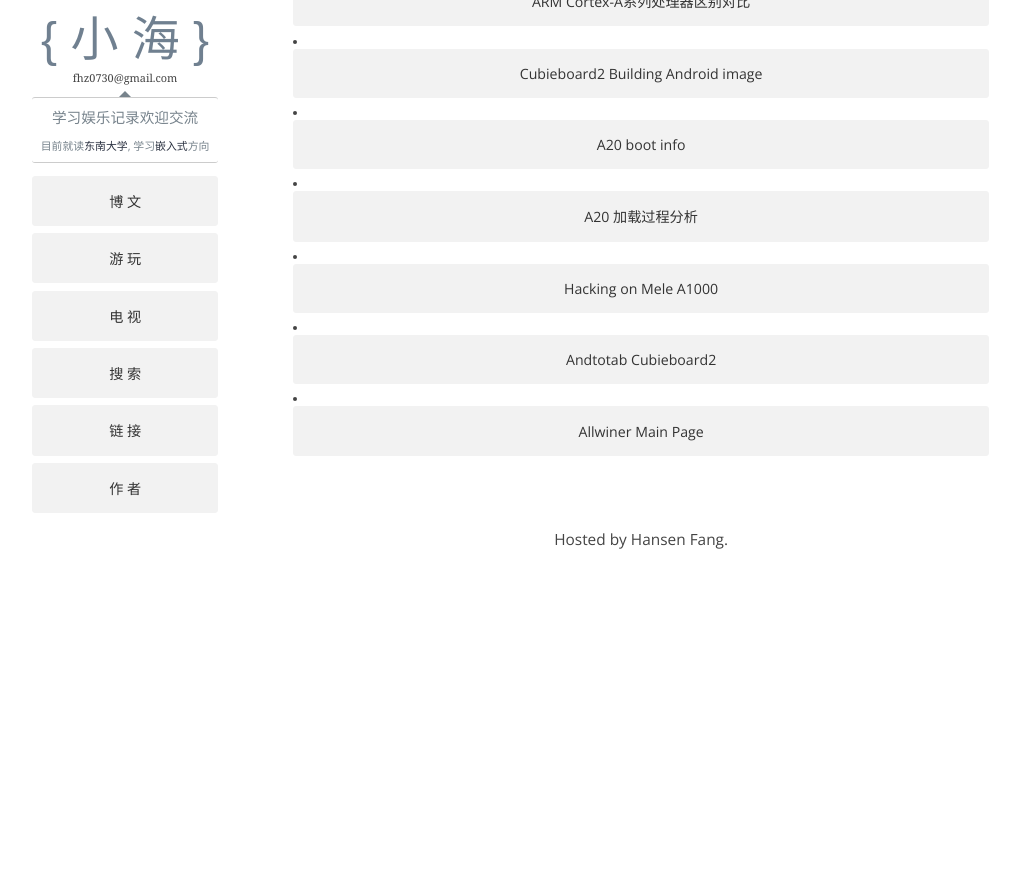
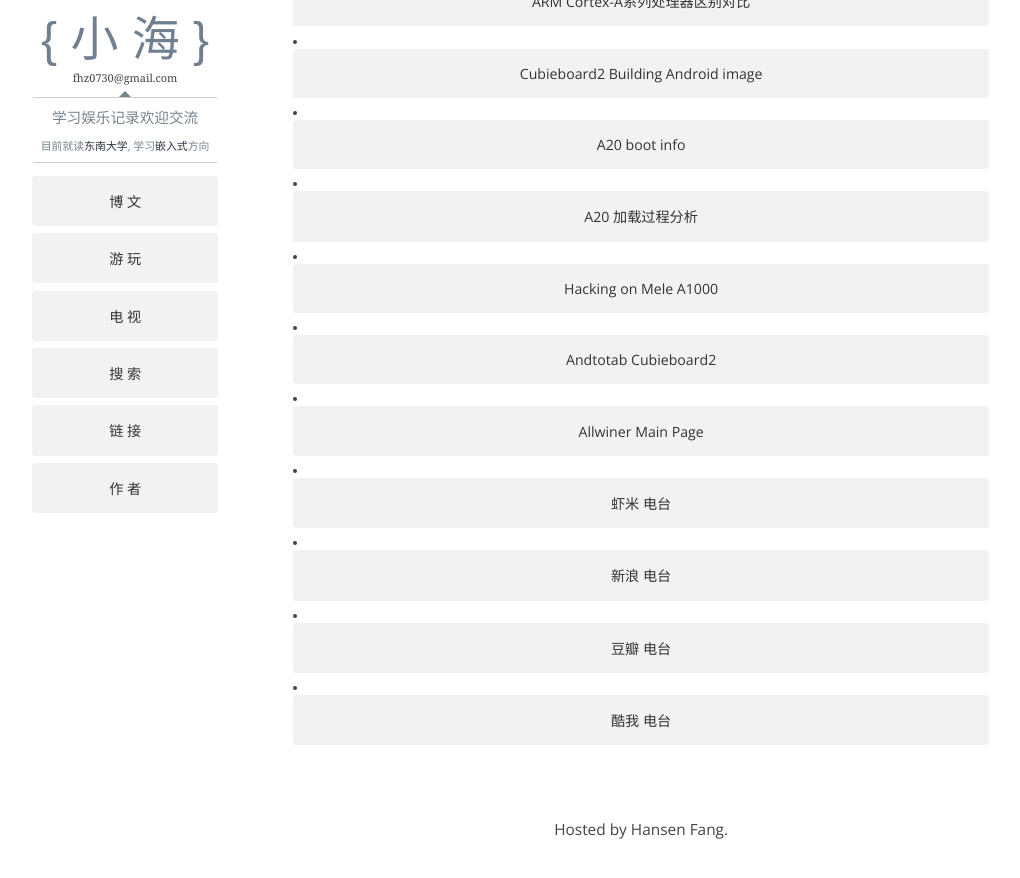
Before and after one commit to hansen0730/hansen0730.github.com, a Jekyll site: the page built from link.html, in a window 1280 px wide and 900 px high, scrolled down 662 px. Shown: the top 878 px of the window, without its empty margins (123-1143 px from the left). Built offline with Jekyll 4.4.1, drawn with Linux system fonts in a browser that asks for light colours; nearby versions of some CDN libraries; Markdown is read by kramdown in place of the engine named in the settings; comment, search, counter and statistics services are not loaded; before the commit the page ends 1273 px from its top, so only the background shows below that.

Commit message:
Update link.html

```diff
--- a/link.html
+++ b/link.html
@@ -59,4 +59,13 @@ Tags
 
   <li id="allwiner"><a href="http://linux-sunxi.org/Main_Page"
       class="bttn">Allwiner Main Page</a></li>
+
+  <li id="music"><a href="http://kuang.xiami.com/kuang/play/xiamiradio"
+      class="bttn">虾米 电台</a></li>
+  <li id="music"><a href="http://music.sina.com.cn/app/baidu/index.php"
+      class="bttn">新浪 电台</a></li>
+  <li id="music"><a href="http://douban.fm/radio"
+      class="bttn">豆瓣 电台</a></li>
+  <li id="music"><a href="http://player.kuwo.cn/webmusic/webdiantai/kuwoBaiduPlay.jsp"
+      class="bttn">酷我 电台</a></li>
 </section>
```
